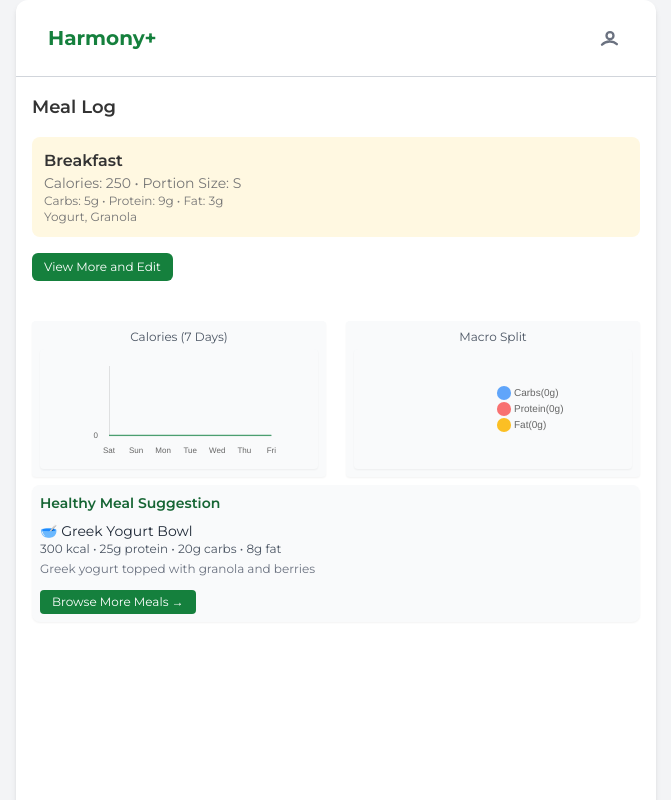
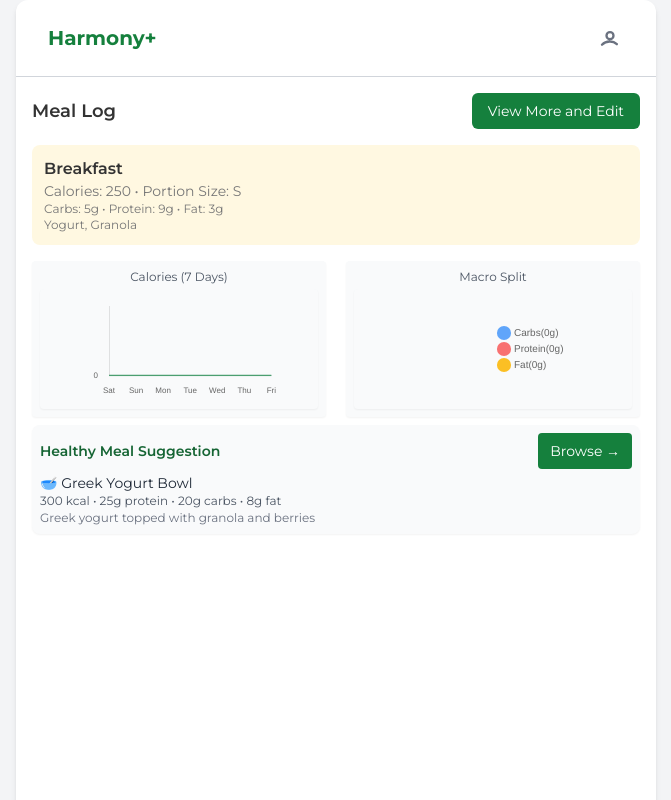
Before and after one commit to szeethan/ETAN434, a plain HTML site: page nutrition.html in a window 1280 px wide. Shown: the top 800 px of the page, without its empty margins (304-975 px from the left). Drawn offline with nearby package versions, Linux system fonts and the light colour scheme.

Commit message:
nutrition nav bar  adjustment

```diff
--- a/nutrition.html
+++ b/nutrition.html
@@ -51,7 +51,15 @@
         </div>
 
         <div class="p-4 flex-1 flex flex-col">
-            <h2 class="text-lg font-semibold text-[#333333] mb-4">Meal Log</h2>
+            <div class="flex justify-between items-center mb-4">
+                <h2 class="text-lg font-semibold text-[#333333]">Meal Log</h2>
+                <button
+                class="bg-green-700 text-white py-2 px-4 rounded-md text-sm font-medium hover:bg-green-800"
+                onclick="window.location.href='allmeals.html'">
+                View More and Edit
+              </button>
+
+              </div>
 
             <!-- Previously Logged Meals -->
             <div id="meal-log" class="flex flex-col space-y-4 mb-4">
@@ -77,11 +85,11 @@
 
             </div>
 
-            <button
+            <!-- <button
             class="bg-green-700 text-white py-1.5 px-3 rounded-md text-xs font-medium hover:bg-green-700 mb-10 self-start"
             onclick="window.location.href='allmeals.html'">
             View More and Edit
-          </button>
+          </button> -->
 
             <!-- Chart Section -->
             <div class="grid grid-cols-2 gap-5 mb-2">
@@ -102,15 +110,17 @@
             </div>
 
             <div class="bg-gray-50 p-2 rounded-lg shadow-sm mb-4">
-                <h3 class="text-sm font-semibold text-green-800 mb-2">Healthy Meal Suggestion</h3>
+                <div class="flex justify-between items-center mb-1">
+                  <h3 class="text-sm font-semibold text-green-800">Healthy Meal Suggestion</h3>
+                  <button
+                  class="bg-green-700 text-white text-sm px-3 py-2 rounded hover:bg-green-800"
+                  onclick="window.location.href='meallibrary.html'">
+                  Browse →
+                </button>
+                </div>
                 <p class="text-sm text-gray-800 font-medium">🥣 Greek Yogurt Bowl</p>
-                <p class="text-xs text-gray-600 mb-1">300 kcal • 25g protein • 20g carbs • 8g fat</p>
-                <p class="text-xs text-gray-500 mb-3">Greek yogurt topped with granola and berries</p>
-                <button
-                  class="bg-green-700 text-white text-xs px-3 py-1 rounded hover:bg-green-700"
-                  onclick="window.location.href='meallibrary.html'">
-                  Browse More Meals →
-                </button>
+                <p class="text-xs text-gray-600 leading-snug">300 kcal • 25g protein • 20g carbs • 8g fat</p>
+                <p class="text-xs text-gray-500 leading-snug">Greek yogurt topped with granola and berries</p>
             </div>
 
             <!-- Enter Meal Button -->
```
Also changed, not shown: meallibrary.html (+1 -1 lines).
